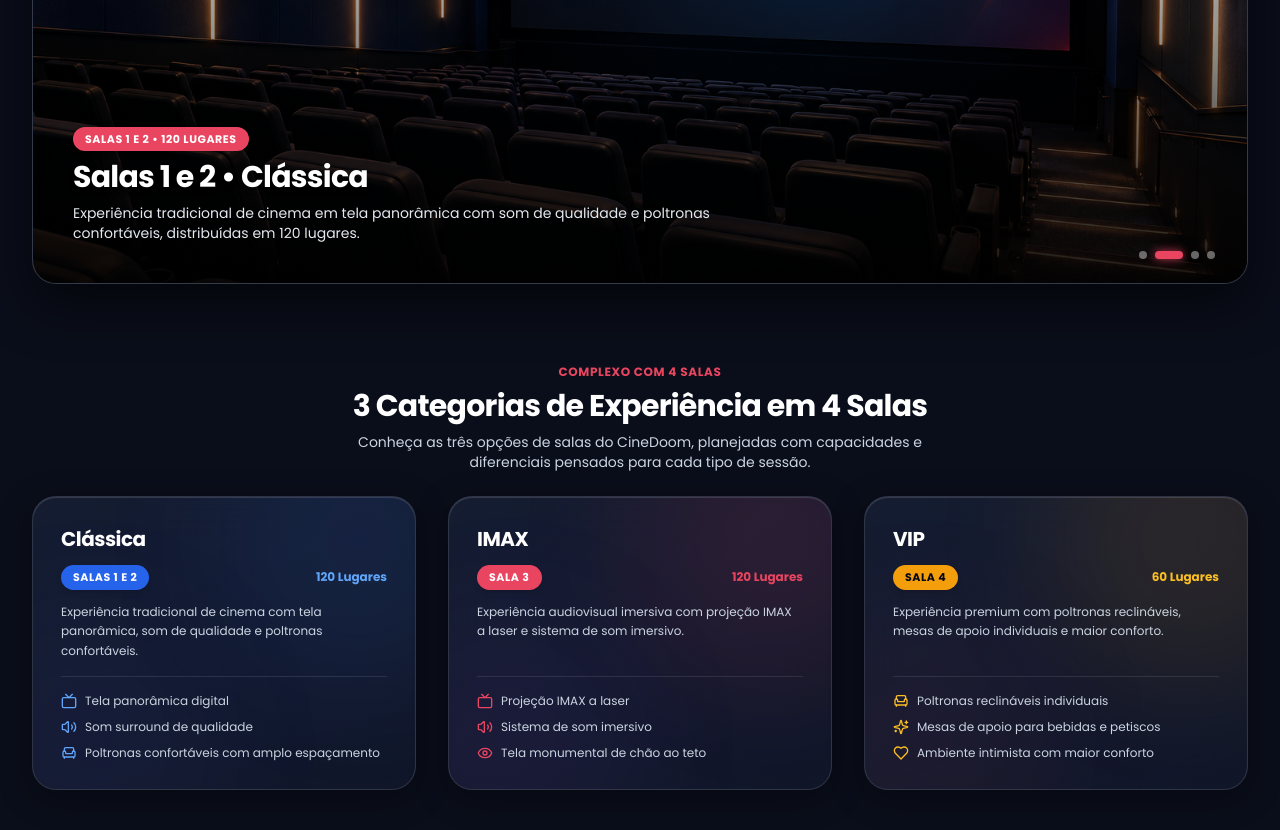
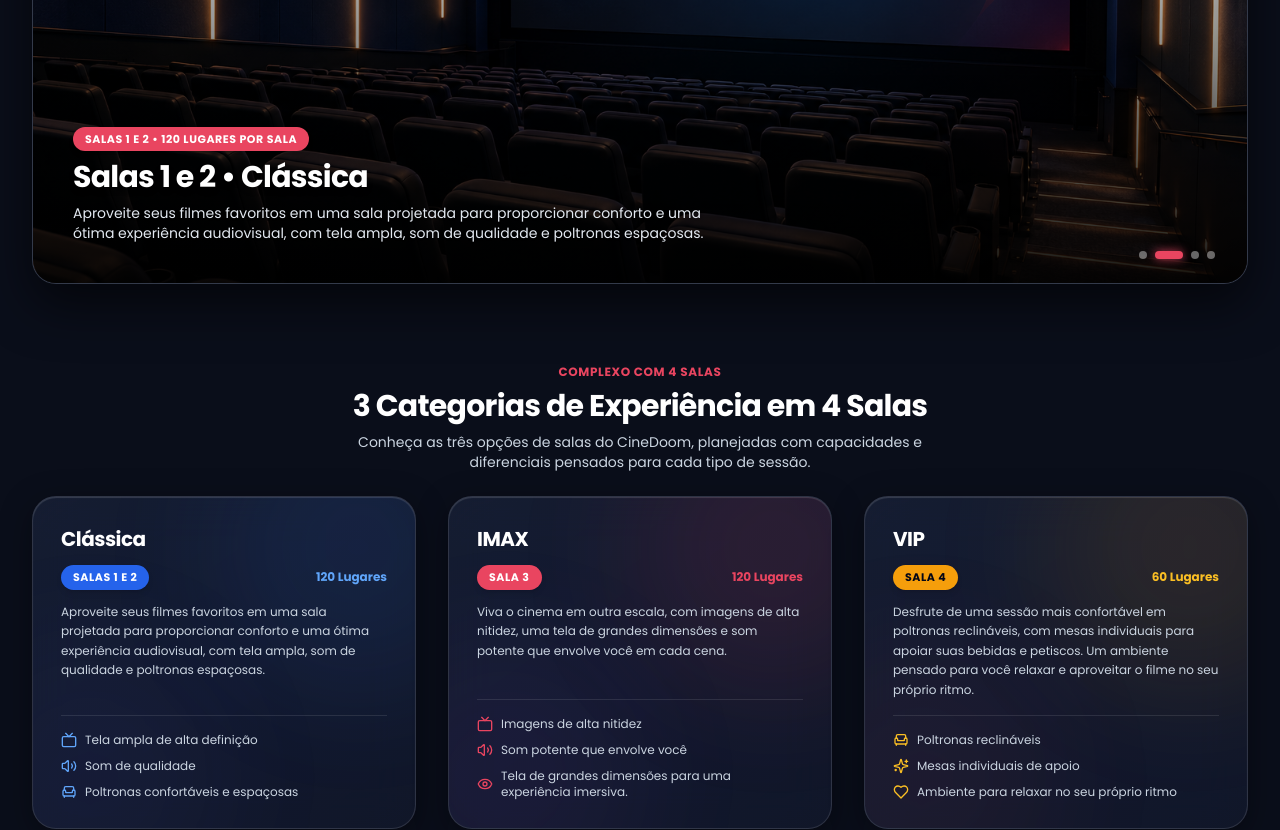
Before and after one commit to CINESOFT-SOLUTIONS/cinedoom-app, a Next.js app: page /sobre in a window 1280 px wide. Shown: the part 760-1590 px from the top of the page. Built offline with nearby package versions, Linux system fonts and the light colour scheme; no server answers.

Commit message:
refactor(sobre): aplicar textos naturais e acessiveis para as experiencias e espacos

```diff
--- a/src/app/sobre/page.tsx
+++ b/src/app/sobre/page.tsx
@@ -22,38 +22,38 @@ import {
 const SPACES_SLIDES = [
   {
     id: "lobby",
-    title: "O Foyer & Lounge CineDoom",
+    title: "Recepção & Lounge CineDoom",
     subtitle: "O Ponto de Encontro da Sua Noite",
-    badge: "Recepção & Lounge",
+    badge: "Recepção & Espera",
     description:
-      "Um ambiente acolhedor e cinematográfico com iluminação intimista, bilheteria expressa e lounge aconchegante para você relaxar e encontrar amigos antes das luzes se apagarem.",
+      "Um espaço acolhedor para você retirar seus ingressos e pipoca com tranquilidade e esperar seus amigos antes da sessão começar.",
     image: "/images/sobre/lobby.jpg",
   },
   {
     id: "classica",
     title: "Salas 1 e 2 • Clássica",
-    subtitle: "A Experiência Tradicional do Cinema",
-    badge: "Salas 1 e 2 • 120 Lugares",
+    subtitle: "O Cinema Tradicional na Tela Grande",
+    badge: "Salas 1 e 2 • 120 Lugares por sala",
     description:
-      "Experiência tradicional de cinema em tela panorâmica com som de qualidade e poltronas confortáveis, distribuídas em 120 lugares.",
+      "Aproveite seus filmes favoritos em uma sala projetada para proporcionar conforto e uma ótima experiência audiovisual, com tela ampla, som de qualidade e poltronas espaçosas.",
     image: "/images/sobre/sala-classica.jpg",
   },
   {
     id: "imax",
     title: "Sala 3 • IMAX",
-    subtitle: "Experiência Audiovisual Imersiva",
+    subtitle: "Máxima Imersão Visual e Sonora",
     badge: "Sala 3 • 120 Lugares",
     description:
-      "Tela monumental de chão ao teto, projeção IMAX a laser e sistema de som imersivo com 120 lugares stadium em declive para envolver você completamente na sessão.",
+      "Viva o cinema em outra escala, com imagens de alta nitidez, uma tela de grandes dimensões e som potente que envolve você em cada cena.",
     image: "/images/sobre/sala-imax.jpg",
   },
   {
     id: "vip",
     title: "Sala 4 • VIP",
-    subtitle: "Experiência Premium com Maior Conforto",
+    subtitle: "Mais Conforto e Privacidade",
     badge: "Sala 4 • 60 Lugares",
     description:
-      "Ambiente exclusivo com apenas 60 lugares, poltronas reclináveis individuais, mesas de apoio para bebidas e petiscos e maior conforto.",
+      "Desfrute de uma sessão mais confortável em poltronas reclináveis, com mesas individuais para apoiar suas bebidas e petiscos. Um ambiente pensado para você relaxar e aproveitar o filme no seu próprio ritmo.",
     image: "/images/sobre/sala-vip.jpg",
   },
 ];
@@ -149,9 +149,8 @@ export default function SobreCineDoomPage() {
               return (
                 <div
                   key={slide.id}
-                  className={`absolute inset-0 transition-opacity duration-700 ease-in-out ${
-                    isActive ? "opacity-100 z-10 pointer-events-auto" : "opacity-0 z-0 pointer-events-none"
-                  }`}
+                  className={`absolute inset-0 transition-opacity duration-700 ease-in-out ${isActive ? "opacity-100 z-10 pointer-events-auto" : "opacity-0 z-0 pointer-events-none"
+                    }`}
                 >
                   <Image
                     src={slide.image}
@@ -187,11 +186,10 @@ export default function SobreCineDoomPage() {
                   key={idx}
                   type="button"
                   onClick={() => setCurrentSlide(idx)}
-                  className={`h-2 rounded-full transition-all cursor-pointer ${
-                    idx === currentSlide
+                  className={`h-2 rounded-full transition-all cursor-pointer ${idx === currentSlide
                       ? "w-7 bg-cta shadow-[0_0_10px_rgba(233,69,96,0.8)]"
                       : "w-2 bg-white/40 hover:bg-white/70"
-                  }`}
+                    }`}
                   aria-label={`Ir para slide ${idx + 1}`}
                 />
               ))}
@@ -241,7 +239,7 @@ export default function SobreCineDoomPage() {
 
                   {/* 3. Descrição breve, em uma única frase */}
                   <p className="text-xs text-slate-300 leading-relaxed">
-                    Experiência tradicional de cinema com tela panorâmica, som de qualidade e poltronas confortáveis.
+                    Aproveite seus filmes favoritos em uma sala projetada para proporcionar conforto e uma ótima experiência audiovisual, com tela ampla, som de qualidade e poltronas espaçosas.
                   </p>
                 </div>
 
@@ -249,15 +247,15 @@ export default function SobreCineDoomPage() {
                 <div className="space-y-2.5 pt-4 border-t border-white/10 text-xs text-slate-300">
                   <div className="flex items-center gap-2">
                     <Tv className="w-4 h-4 text-blue-400 shrink-0" />
-                    <span>Tela panorâmica digital</span>
+                    <span>Tela ampla de alta definição</span>
                   </div>
                   <div className="flex items-center gap-2">
                     <Volume2 className="w-4 h-4 text-blue-400 shrink-0" />
-                    <span>Som surround de qualidade</span>
+                    <span>Som de qualidade</span>
                   </div>
                   <div className="flex items-center gap-2">
                     <Armchair className="w-4 h-4 text-blue-400 shrink-0" />
-                    <span>Poltronas confortáveis com amplo espaçamento</span>
+                    <span>Poltronas confortáveis e espaçosas</span>
                   </div>
                 </div>
               </div>
@@ -290,7 +288,7 @@ export default function SobreCineDoomPage() {
 
                   {/* 3. Descrição breve, em uma única frase */}
                   <p className="text-xs text-slate-300 leading-relaxed">
-                    Experiência audiovisual imersiva com projeção IMAX a laser e sistema de som imersivo.
+                    Viva o cinema em outra escala, com imagens de alta nitidez, uma tela de grandes dimensões e som potente que envolve você em cada cena.
                   </p>
                 </div>
 
@@ -298,15 +296,16 @@ export default function SobreCineDoomPage() {
                 <div className="space-y-2.5 pt-4 border-t border-white/10 text-xs text-slate-300">
                   <div className="flex items-center gap-2">
                     <Tv className="w-4 h-4 text-cta shrink-0" />
-                    <span>Projeção IMAX a laser</span>
+                    <span>Imagens de alta nitidez</span>
                   </div>
                   <div className="flex items-center gap-2">
                     <Volume2 className="w-4 h-4 text-cta shrink-0" />
-                    <span>Sistema de som imersivo</span>
+                    <span>Som potente que envolve você</span>
                   </div>
                   <div className="flex items-center gap-2">
                     <Eye className="w-4 h-4 text-cta shrink-0" />
-                    <span>Tela monumental de chão ao teto</span>
+                    <span>Tela de grandes dimensões para uma experiência imersiva.
+                    </span>
                   </div>
                 </div>
               </div>
@@ -339,7 +338,7 @@ export default function SobreCineDoomPage() {
 
                   {/* 3. Descrição breve, em uma única frase */}
                   <p className="text-xs text-slate-300 leading-relaxed">
-                    Experiência premium com poltronas reclináveis, mesas de apoio individuais e maior conforto.
+                    Desfrute de uma sessão mais confortável em poltronas reclináveis, com mesas individuais para apoiar suas bebidas e petiscos. Um ambiente pensado para você relaxar e aproveitar o filme no seu próprio ritmo.
                   </p>
                 </div>
 
@@ -347,15 +346,15 @@ export default function SobreCineDoomPage() {
                 <div className="space-y-2.5 pt-4 border-t border-white/10 text-xs text-slate-300">
                   <div className="flex items-center gap-2">
                     <Armchair className="w-4 h-4 text-amber-400 shrink-0" />
-                    <span>Poltronas reclináveis individuais</span>
+                    <span>Poltronas reclináveis</span>
                   </div>
                   <div className="flex items-center gap-2">
                     <Sparkles className="w-4 h-4 text-amber-400 shrink-0" />
-                    <span>Mesas de apoio para bebidas e petiscos</span>
+                    <span>Mesas individuais de apoio</span>
                   </div>
                   <div className="flex items-center gap-2">
                     <Heart className="w-4 h-4 text-amber-400 shrink-0" />
-                    <span>Ambiente intimista com maior conforto</span>
+                    <span>Ambiente para relaxar no seu próprio ritmo</span>
                   </div>
                 </div>
               </div>
--- a/src/shared/experiences.ts
+++ b/src/shared/experiences.ts
@@ -2,7 +2,7 @@
  * Fonte única de verdade para Salas e Categorias de Experiência do CineDoom.
  *
  * Estrutura Oficial do Complexo (4 Salas em 3 Experiências):
- * - Salas 1 e 2 — Clássica: experiência tradicional de cinema, com 120 lugares por sala, tela panorâmica, som de qualidade e poltronas confortáveis.
+ * - Salas 1 e 2 — Clássica: experiência tradicional de cinema, com 120 lugares, tela panorâmica, som de qualidade e poltronas confortáveis.
  * - Sala 3 — IMAX: experiência audiovisual imersiva, com 120 lugares, projeção IMAX a laser e sistema de som imersivo.
  * - Sala 4 — VIP: experiência premium, com 60 lugares, poltronas reclináveis, mesas de apoio individuais e maior conforto.
  */
@@ -61,18 +61,18 @@ export const EXPERIENCES_DATA: Record<ExperienceCategory, ExperienceInfo> = {
     totalCapacity: 240,
     badge: "Salas 1 e 2 • 120 Lugares por sala",
     shortDescription:
-      "Experiência tradicional de cinema com tela panorâmica, som de qualidade e poltronas confortáveis.",
+      "Aproveite seus filmes favoritos em uma sala projetada para proporcionar conforto e uma ótima experiência audiovisual, com tela ampla, som de qualidade e poltronas espaçosas.",
     description:
-      "Experiência tradicional de cinema nas Salas 1 e 2, equipadas com tela panorâmica digital, som surround de qualidade e 120 poltronas ergonômicas e confortáveis por sala.",
+      "Aproveite seus filmes favoritos em uma sala projetada para proporcionar conforto e uma ótima experiência audiovisual, com tela ampla, som de qualidade e poltronas espaçosas.",
     features: [
-      "Tela panorâmica digital",
-      "Som surround de qualidade",
-      "Poltronas confortáveis com amplo espaçamento",
+      "Tela ampla de alta definição",
+      "Som de qualidade",
+      "Poltronas confortáveis e espaçosas",
     ],
     specs: {
-      projection: "Projeção 4K Digital Panorâmica",
-      sound: "Áudio Surround Multicanal 7.1",
-      seats: "Poltronas ergonômicas stadium com declive",
+      projection: "Projeção Digital de Alta Definição",
+      sound: "Som de Qualidade",
+      seats: "Poltronas confortáveis e espaçosas",
       extras: "Amplo espaçamento e porta-copos individuais",
     },
   },
@@ -89,19 +89,19 @@ export const EXPERIENCES_DATA: Record<ExperienceCategory, ExperienceInfo> = {
     totalCapacity: 120,
     badge: "Sala 3 • 120 Lugares",
     shortDescription:
-      "Experiência audiovisual imersiva com projeção IMAX a laser e sistema de som imersivo.",
+      "Viva o cinema em outra escala, com imagens de alta nitidez, uma tela de grandes dimensões e som potente que envolve você em cada cena. O formato da sala favorece uma experiência imersiva.",
     description:
-      "Experiência audiovisual imersiva na Sala 3, com 120 lugares stadium, projeção IMAX a laser de altíssimo contraste e sistema de som imersivo multicanal de máxima fidelidade sonora.",
+      "Viva o cinema em outra escala, com imagens de alta nitidez, uma tela de grandes dimensões e som potente que envolve você em cada cena. O formato da sala favorece uma experiência imersiva.",
     features: [
-      "Projeção IMAX a laser",
-      "Sistema de som imersivo",
-      "Tela monumental de chão ao teto",
+      "Imagens de alta nitidez",
+      "Som potente que envolve você",
+      "Tela de grandes dimensões para uma experiência imersiva.",
     ],
     specs: {
-      projection: "Projeção IMAX a Laser 4K",
-      sound: "Sistema de Som Imersivo Multicanal IMAX",
-      seats: "120 assentos stadium em geometria de alta visibilidade",
-      extras: "Geometria de sala customizada para campo de visão expandido",
+      projection: "Projeção IMAX a Laser",
+      sound: "Som potente que envolve você",
+      seats: "Tela de grandes dimensões para uma experiência imersiva.",
+      extras: "Visão ampla e imersiva da tela",
     },
   },
   VIP: {
@@ -117,19 +117,19 @@ export const EXPERIENCES_DATA: Record<ExperienceCategory, ExperienceInfo> = {
     totalCapacity: 60,
     badge: "Sala 4 • 60 Lugares",
     shortDescription:
-      "Experiência premium com poltronas reclináveis, mesas de apoio individuais e maior conforto.",
+      "Desfrute de uma sessão mais confortável em poltronas reclináveis, com mesas individuais para apoiar suas bebidas e petiscos. Um ambiente pensado para você relaxar e aproveitar o filme no seu próprio ritmo.",
     description:
-      "Experiência premium na Sala 4 com capacidade exclusiva para 60 pessoas, equipada com poltronas reclináveis com acionamento individual, mesas de apoio para bebidas e petiscos e maior conforto.",
+      "Desfrute de uma sessão mais confortável em poltronas reclináveis, com mesas individuais para apoiar suas bebidas e petiscos. Um ambiente pensado para você relaxar e aproveitar o filme no seu próprio ritmo.",
     features: [
-      "Poltronas reclináveis individuais",
-      "Mesas de apoio para bebidas e petiscos",
-      "Ambiente intimista com maior conforto",
+      "Poltronas reclináveis",
+      "Mesas individuais de apoio",
+      "Ambiente para relaxar no seu próprio ritmo",
     ],
     specs: {
       projection: "Projeção Digital de Alta Definição",
-      sound: "Acústica Intimista de Estúdio",
-      seats: "Poltronas com reclinação individual",
-      extras: "Mesas de apoio laterais e maior distanciamento",
+      sound: "Som Aconchegante e Nítido",
+      seats: "Poltronas reclináveis com acionamento individual",
+      extras: "Mesas individuais para bebidas e petiscos",
     },
   },
 };
```
Also changed, not shown: 1 other file (tests, documents, lock files or other folders).
